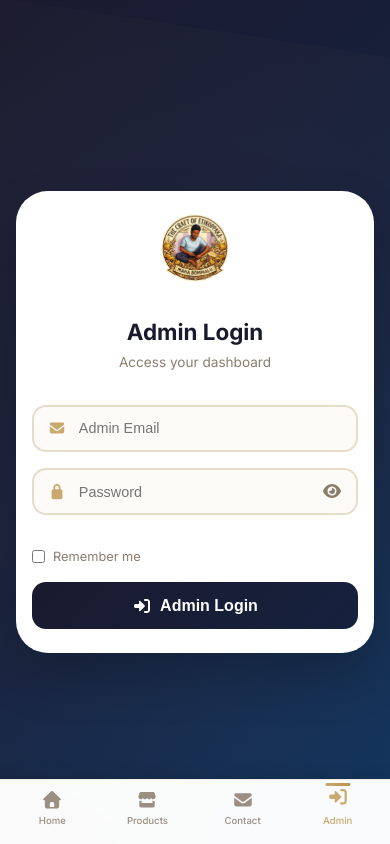
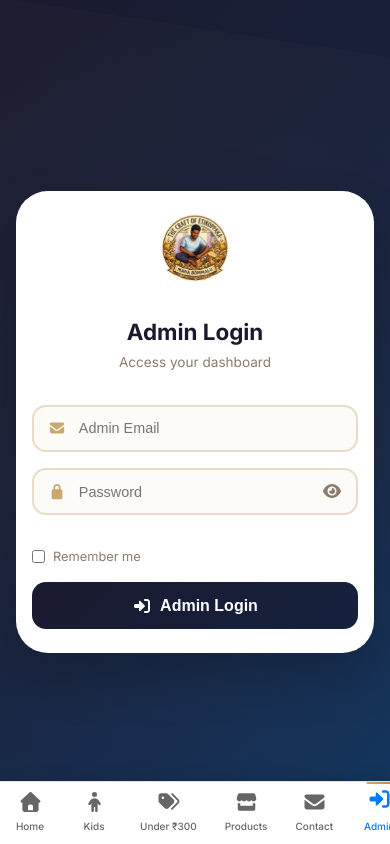
Before and after one commit to manabommaluvinod/mana-bommalu, a React (Vite) app: page /login in a window 390 px wide. Built offline with nearby package versions, Linux system fonts and the light colour scheme; the HTML template or start-up script is replaced by a standard one.

Commit message:
Updated bottom navigation to match navbar

```diff
--- a/src/components/BottomNav/BottomNav.jsx
+++ b/src/components/BottomNav/BottomNav.jsx
@@ -1,74 +1,140 @@
-import React, { useState, useEffect } from 'react'
-import { Link, useNavigate, useLocation } from 'react-router-dom'
-import { FontAwesomeIcon } from '@fortawesome/react-fontawesome'
-import { faHome, faStore, faEnvelope, faChartLine, faPlus, faSignInAlt, faSignOutAlt } from '@fortawesome/free-solid-svg-icons'
-import styles from './BottomNav.module.css'
+import React, { useState, useEffect } from 'react';
+import { Link, useNavigate, useLocation } from 'react-router-dom';
+import { FontAwesomeIcon } from '@fortawesome/react-fontawesome';
+import {
+  faHome,
+  faStore,
+  faEnvelope,
+  faChartLine,
+  faPlus,
+  faSignInAlt,
+  faSignOutAlt,
+  faChild,
+  faTags,
+  faBoxes,
+} from '@fortawesome/free-solid-svg-icons';
+import styles from './BottomNav.module.css';
 
 const BottomNav = () => {
-  const [isAdmin, setIsAdmin] = useState(false)
-  const [isLoggedIn, setIsLoggedIn] = useState(false)
-  const [isMobile, setIsMobile] = useState(false)
-  const navigate = useNavigate()
-  const location = useLocation()
+  const [isAdmin, setIsAdmin] = useState(false);
+  const [isLoggedIn, setIsLoggedIn] = useState(false);
+  const [isMobile, setIsMobile] = useState(false);
+  const navigate = useNavigate();
+  const location = useLocation();
+  const query = new URLSearchParams(location.search);
 
   useEffect(() => {
-    const checkMobile = () => setIsMobile(window.innerWidth <= 768)
-    checkMobile()
-    window.addEventListener('resize', checkMobile)
+    const checkMobile = () => setIsMobile(window.innerWidth <= 768);
+    checkMobile();
+    window.addEventListener('resize', checkMobile);
 
-    const user = localStorage.getItem('user') || sessionStorage.getItem('user')
+    const user = localStorage.getItem('user') || sessionStorage.getItem('user');
     if (user) {
-      const userData = JSON.parse(user)
-      setIsAdmin(userData.is_admin === true)
-      setIsLoggedIn(true)
+      const userData = JSON.parse(user);
+      // Follow Navbar's logic exactly (is_admin === false → admin? This seems like a bug, but we keep it)
+      setIsAdmin(userData.is_admin === false);
+      setIsLoggedIn(true);
+    } else {
+      setIsAdmin(false);
+      setIsLoggedIn(false);
     }
 
-    return () => window.removeEventListener('resize', checkMobile)
-  }, [location])
+    return () => window.removeEventListener('resize', checkMobile);
+  }, [location]);
 
   const handleLogout = () => {
-    localStorage.removeItem('user')
-    sessionStorage.removeItem('user')
-    navigate('/')
-    window.location.reload()
-  }
+    localStorage.removeItem('user');
+    sessionStorage.removeItem('user');
+    navigate('/');
+    window.location.reload();
+  };
 
-  if (!isMobile) return null
+  // Hide on desktop (same as original)
+  if (!isMobile) return null;
 
-  const isActive = (path) => location.pathname === path
+  // Helper to check active state for links with query params
+  const isActive = (path, queryParams = {}) => {
+    if (location.pathname !== path) return false;
+    for (const [key, value] of Object.entries(queryParams)) {
+      if (query.get(key) !== value) return false;
+    }
+    return true;
+  };
 
   return (
     <div className={styles.bottomNav}>
-      <Link to="/" className={`${styles.navItem} ${isActive('/') ? styles.active : ''}`}>
+      {/* Home */}
+      <Link to="/" className={`${styles.navItem} ${location.pathname === '/' ? styles.active : ''}`}>
         <FontAwesomeIcon icon={faHome} className={styles.icon} />
         <span className={styles.label}>Home</span>
       </Link>
 
-      <Link to="/products" className={`${styles.navItem} ${isActive('/products') ? styles.active : ''}`}>
+      {/* Happy Kids */}
+      <Link
+        to="/products?category=kids"
+        className={`${styles.navItem} ${isActive('/products', { category: 'kids' }) ? styles.active : ''}`}
+      >
+        <FontAwesomeIcon icon={faChild} className={styles.icon} />
+        <span className={styles.label}>Kids</span>
+      </Link>
+
+      {/* Under ₹300 */}
+      <Link
+        to="/products?maxPrice=300"
+        className={`${styles.navItem} ${isActive('/products', { maxPrice: '300' }) ? styles.active : ''}`}
+      >
+        <FontAwesomeIcon icon={faTags} className={styles.icon} />
+        <span className={styles.label}>Under ₹300</span>
+      </Link>
+
+      {/* Products (regular) */}
+      <Link
+        to="/products"
+        className={`${styles.navItem} ${location.pathname === '/products' && !query.get('maxPrice') && !query.get('category') ? styles.active : ''}`}
+      >
         <FontAwesomeIcon icon={faStore} className={styles.icon} />
         <span className={styles.label}>Products</span>
       </Link>
 
-      <Link to="/contact" className={`${styles.navItem} ${isActive('/contact') ? styles.active : ''}`}>
+      {/* Contact */}
+      <Link
+        to="/contact"
+        className={`${styles.navItem} ${location.pathname === '/contact' ? styles.active : ''}`}
+      >
         <FontAwesomeIcon icon={faEnvelope} className={styles.icon} />
         <span className={styles.label}>Contact</span>
       </Link>
 
+      {/* Admin links */}
       {isAdmin && (
         <>
-          <Link to="/admin/dashboard" className={`${styles.navItem} ${isActive('/admin/dashboard') ? styles.active : ''}`}>
+          <Link
+            to="/admin/dashboard"
+            className={`${styles.navItem} ${location.pathname === '/admin/dashboard' ? styles.active : ''}`}
+          >
             <FontAwesomeIcon icon={faChartLine} className={styles.icon} />
-            <span className={styles.label}>Admin</span>
+            <span className={styles.label}>Dashboard</span>
           </Link>
-          <Link to="/admin/products" className={`${styles.navItem} ${isActive('/admin/products') ? styles.active : ''}`}>
+          <Link
+            to="/admin/products"
+            className={`${styles.navItem} ${location.pathname === '/admin/products' ? styles.active : ''}`}
+          >
             <FontAwesomeIcon icon={faPlus} className={styles.icon} />
-            <span className={styles.label}>Add</span>
+            <span className={styles.label}>Add Product</span>
+          </Link>
+          <Link
+            to="/admin/categories"
+            className={`${styles.navItem} ${location.pathname === '/admin/categories' ? styles.active : ''}`}
+          >
+            <FontAwesomeIcon icon={faPlus} className={styles.icon} />
+            <span className={styles.label}>Add Category</span>
           </Link>
         </>
       )}
 
+      {/* Login / Logout */}
       {!isLoggedIn ? (
-        <Link to="/login" className={`${styles.navItem} ${isActive('/login') ? styles.active : ''}`}>
+        <Link to="/login" className={`${styles.navItem} ${location.pathname === '/login' ? styles.active : ''}`}>
           <FontAwesomeIcon icon={faSignInAlt} className={styles.icon} />
           <span className={styles.label}>Admin</span>
         </Link>
@@ -79,7 +145,7 @@ const BottomNav = () => {
         </button>
       )}
     </div>
-  )
-}
+  );
+};
 
-export default BottomNav
+export default BottomNav;
--- a/src/components/BottomNav/BottomNav.module.css
+++ b/src/components/BottomNav/BottomNav.module.css
@@ -135,3 +135,45 @@
     }
   }
 }
+.bottomNav {
+  display: flex;
+  overflow-x: auto;
+  overflow-y: hidden;
+  -webkit-overflow-scrolling: touch;
+  background: #fff;
+  border-top: 1px solid #e0e0e0;
+  position: fixed;
+  bottom: 0;
+  left: 0;
+  right: 0;
+  z-index: 1000;
+  padding: 4px 0;
+  gap: 4px;
+  scrollbar-width: none; /* Firefox */
+}
+.bottomNav::-webkit-scrollbar {
+  display: none; /* Chrome/Safari */
+}
+
+.navItem {
+  flex: 0 0 auto;
+  display: flex;
+  flex-direction: column;
+  align-items: center;
+  padding: 6px 12px;
+  font-size: 12px;
+  color: #666;
+  text-decoration: none;
+  min-width: 60px;
+}
+.navItem.active {
+  color: #007bff;
+}
+.icon {
+  font-size: 20px;
+  margin-bottom: 2px;
+}
+.label {
+  font-size: 10px;
+  white-space: nowrap;
+}
```
